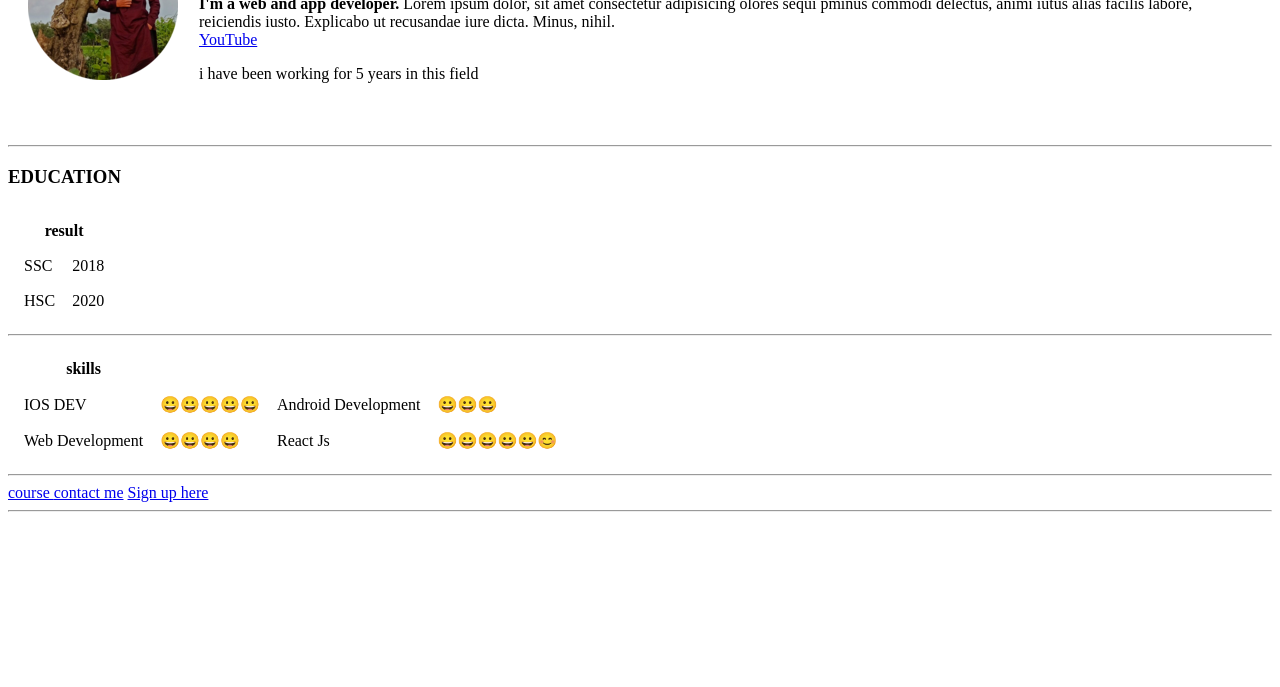
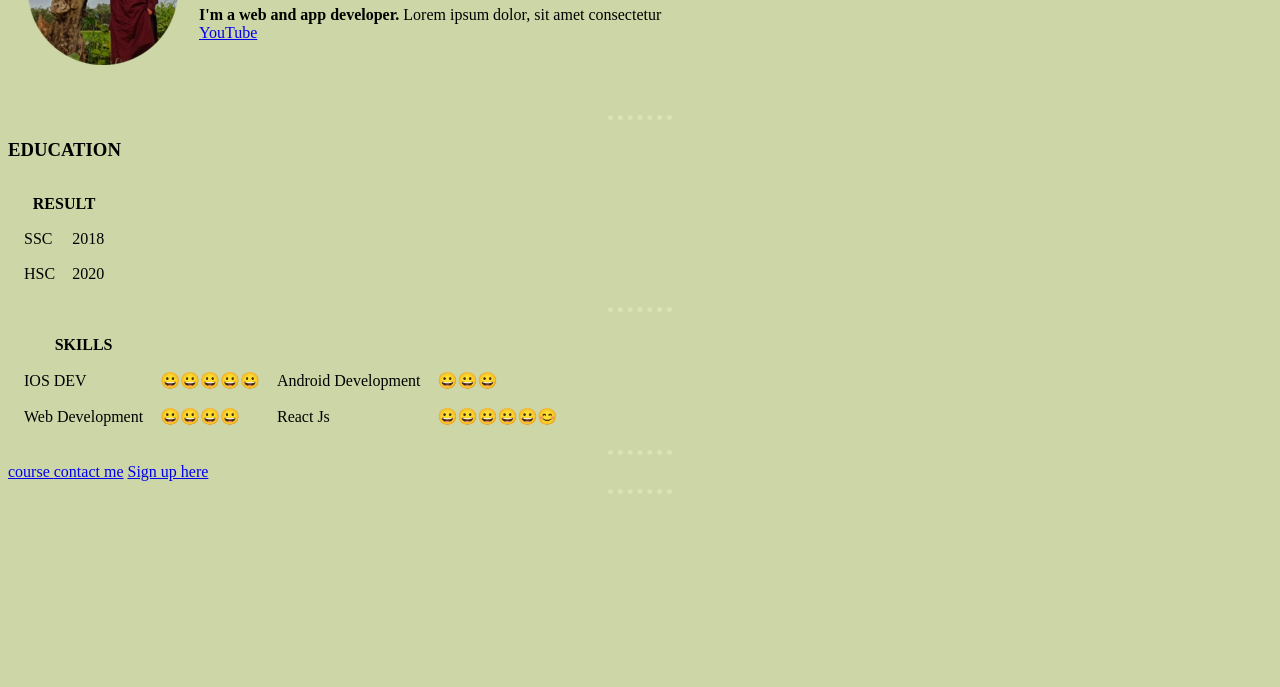
Before and after one commit to sakibpro2003/sakib.github.io, a plain HTML site: page index.html in a window 1280 px wide. Shown: the part 113-800 px from the top of the page. Drawn offline with Linux system fonts and the light colour scheme.

Commit message:
Update index.html

```diff
--- a/index.html
+++ b/index.html
@@ -3,24 +3,46 @@
   <head>
     <meta charset="utf-8">
     <title>Personal Accoutn</title>
+    <style>
+      body{
+        background-color:#CCD6A6
+      }
+      hr
+      {
+        border-style: none;
+        border-top-style: dotted;
+        border-color: #DAE2B6;
+        border-width: 5px;
+        width: 5%;
+      }
+      img
+      {
+        height: 150px;
+      }
+    </style>
   </head>
+  <body >
+    <div>
       <table cellspacing ="19" >
         <tr>
           <td><img src="image/sakib150.png" alt="sakib profile picture"></td>
           <td><h1>Sakib Prodhan</h1>
-        <p> <b>I'm a web and app developer.</b> Lorem ipsum dolor, sit amet consectetur adipisicing olores sequi pminus commodi delectus, animi iutus alias facilis labore, reiciendis iusto. Explicabo ut recusandae iure dicta. Minus, nihil.
+            <p> <b>I'm a web and app developer.</b> Lorem ipsum dolor, sit amet consectetur
                <a href="https://www.youtube.com/"> <br> YouTube</a></p>
-           <p>i have been working for 5 years in this field</p></td>
+               </td>
         </tr>
+    </div>
     </table>
     <br>
     <hr>
+    <div>
       <h3>EDUCATION</h3>
     <table cellspacing ="15">
       <thead>
         <tr>
-        <th colspan="2">result</th>
+          <th colspan="2">RESULT</th>
         </tr>
+    </div>
       </thead>
       <tr>
         <td>SSC</td>
@@ -33,7 +55,7 @@
     </table>
     <hr>
     <table cellspacing="15">
-    <th>skills</th>
+      <th> <b>SKILLS </b> </th>
       <tr>
         <td>IOS DEV</td>
         <td>&#128512;&#128512;&#128512;&#128512;&#128512;</td>
@@ -52,6 +74,5 @@
     <a href="contact.html">   contact me</a>
     <a href="signup.html">   Sign up here</a>
     <hr>
-  <body>
   </body>
 </html>
```
Lines whose indentation alone changed are shown as unchanged.
